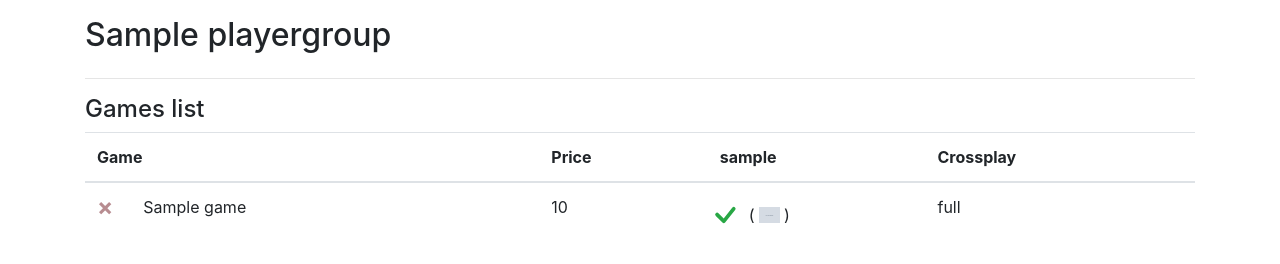
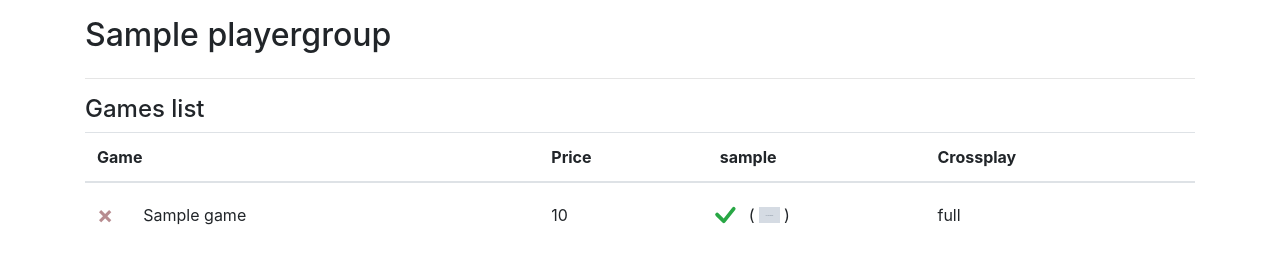
Before and after one commit to lukasburg/aMaze, a Django app: page /group/1 in a window 1280 px wide. Shown: the part 59-323 px from the top of the page. Run offline with Django 3.2, Linux system fonts and the light colour scheme; a user stored in the database is signed in; tables that the repository leaves empty hold one stand-in row (values such as "Sample post"); grey boxes marked "Sample" are stand-in pictures; some libraries are stand-ins or nearby versions.

Commit message:
Fix table styling

```diff
--- a/play_together/static/play_together/style.css
+++ b/play_together/static/play_together/style.css
@@ -39,3 +39,7 @@ body {
 .btn-delete.btn-small {
     padding: 0 0 !important;
 }
+
+.table tr td {
+    vertical-align: middle;
+}
--- a/play_together/templates/play_together/group_detail.html
+++ b/play_together/templates/play_together/group_detail.html
@@ -67,6 +67,7 @@
                       <span class="px-1">(</span>
                       {% for console in console_list %}
                         <img height="16" src="{{ console.icon.url }}" alt="{{ console.name }}">
+                        {% if forloop.last %}{% else %}<span class="mx-1"></span> {% endif %}
                       {% endfor %}
                       <span class="px-1">)</span>
                     {% endif %}
```
